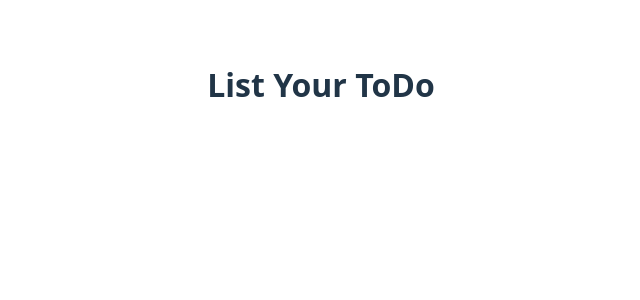
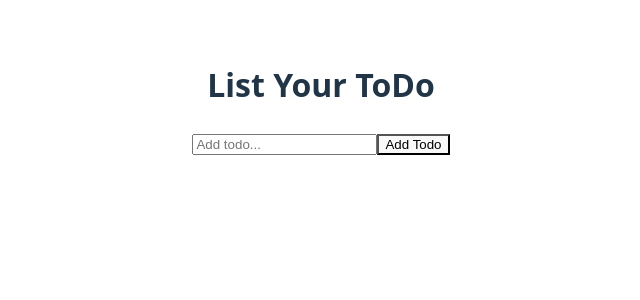
Before and after one commit to 1001hadi/reducer-lab, a React (Vite) app: page / in a window 1280 px wide. Shown: the top 300 px of the page, without its empty margins (319-959 px from the left). Built offline with nearby package versions, Linux system fonts and the light colour scheme.

Commit message:
todo adding form createtd and tested

```diff
--- a/src/App.jsx
+++ b/src/App.jsx
@@ -1,4 +1,5 @@
 import { Header } from "./components/Header";
+import TodoForm from "./components/TodoForm";
 import "./App.css";
 
 function App() {
@@ -6,6 +7,7 @@ function App() {
     <>
       <div className="container">
         <Header />
+        <TodoForm />
       </div>
     </>
   );
--- a/src/components/TodoForm.jsx
+++ b/src/components/TodoForm.jsx
@@ -0,0 +1,30 @@
+import { useState } from "react";
+
+const TodoForm = ({ onAddTodo }) => {
+  const [todo, setTodo] = useState("");
+
+  function handleSubmit(e) {
+    e.preventDefault();
+    if (todo.trim()) {
+      onAddTodo(todo);
+      setTodo("");
+    }
+  }
+  return (
+    <>
+      <form onSubmit={handleSubmit}>
+        <input
+          type="text"
+          value={todo}
+          onChange={(e) => {
+            setTodo(e.target.value);
+          }}
+          placeholder="Add todo..."
+        />
+        <button type="submit">Add Todo</button>
+      </form>
+    </>
+  );
+};
+
+export default TodoForm;
```
